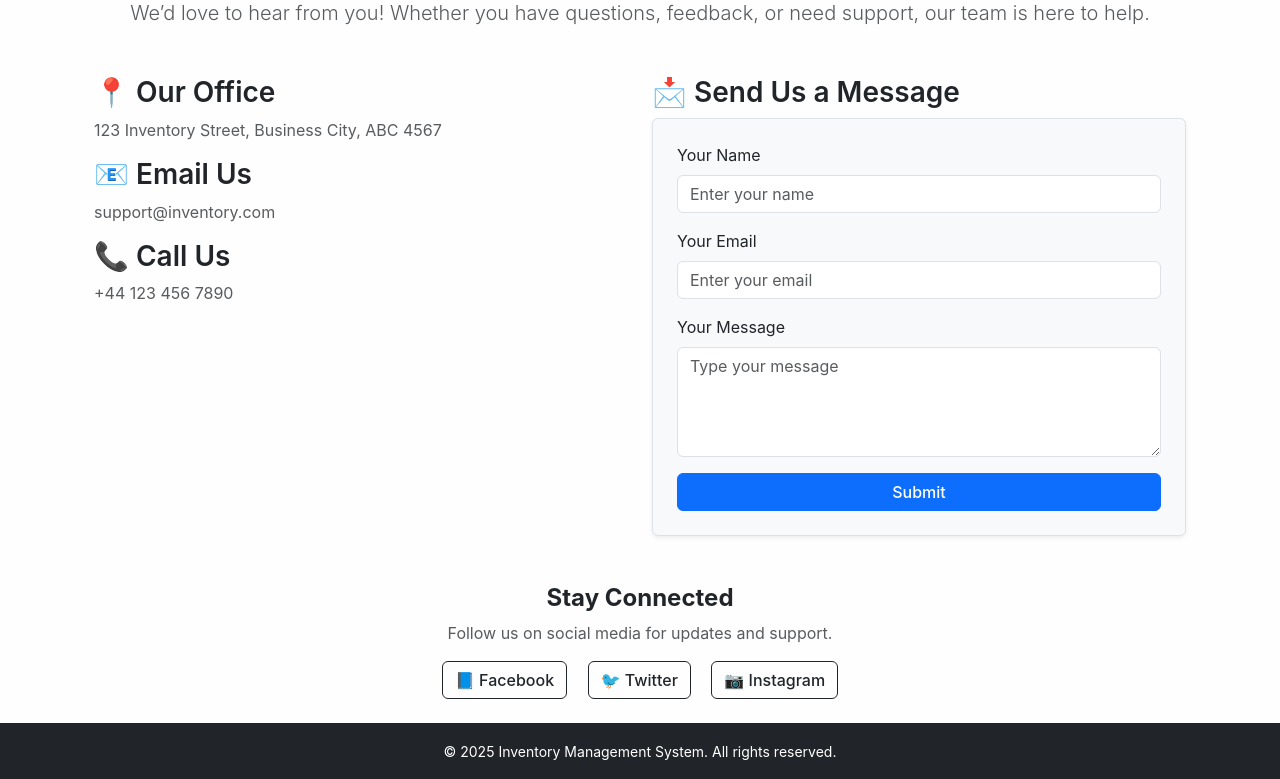
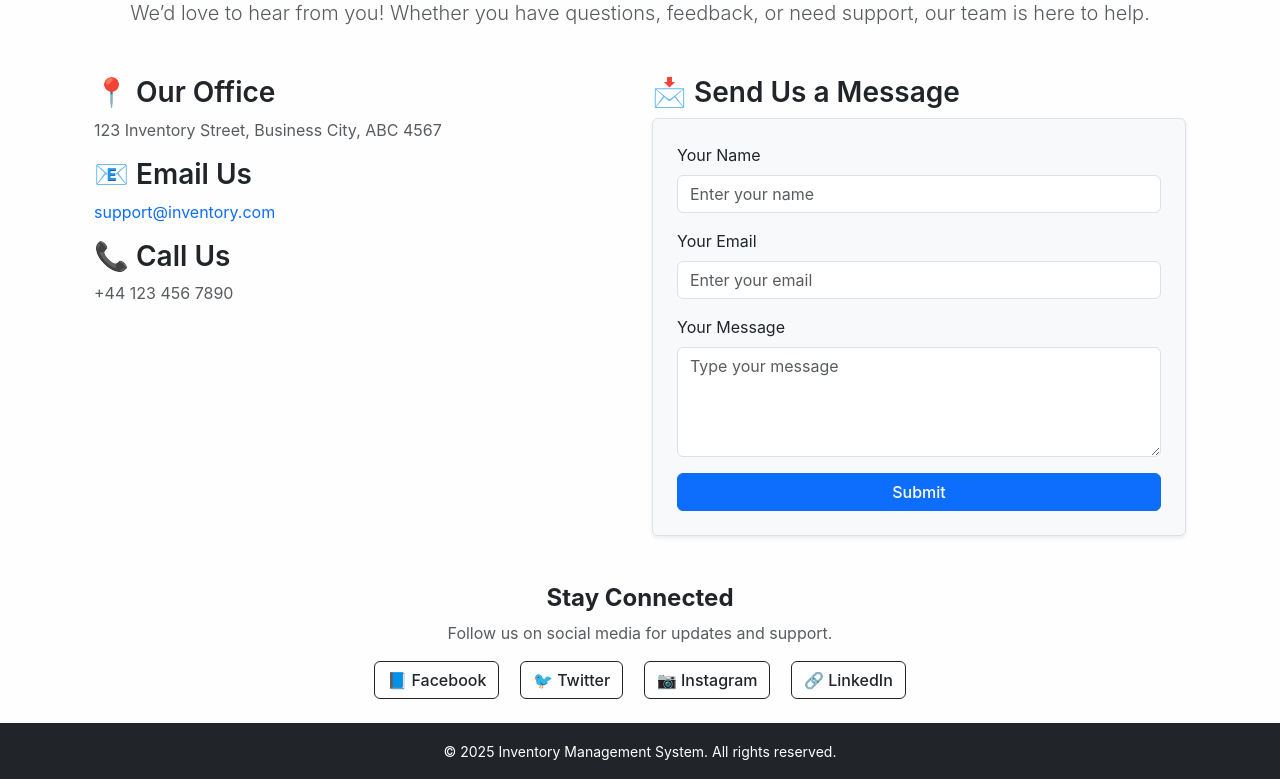
Before and after one commit to Purohit1999/inventory_management, a Django app: page /contact/ in a window 1280 px wide. Shown: the part 176-955 px from the top of the page. Run offline with Django 5.2, Linux system fonts and the light colour scheme; some libraries are stand-ins or nearby versions.

Commit message:
contact.html and views.py updated for links

```diff
--- a/inventory/templates/inventory/contact.html
+++ b/inventory/templates/inventory/contact.html
@@ -11,13 +11,23 @@
         </p>
     </div>
 
+    {% if success %}
+    <div class="alert alert-success mt-4 text-center" role="alert">
+        ✅ Thank you for contacting us! We’ll be in touch with you soon.
+    </div>
+    {% endif %}
+
     <!-- ✅ Contact Information -->
     <div class="row mt-5">
         <div class="col-md-6">
             <h3 class="fw-semibold">📍 Our Office</h3>
             <p class="text-muted">123 Inventory Street, Business City, ABC 4567</p>
+
             <h3 class="fw-semibold">📧 Email Us</h3>
-            <p class="text-muted">support@inventory.com</p>
+            <p class="text-muted">
+                <a href="mailto:support@inventory.com" class="text-decoration-none">support@inventory.com</a>
+            </p>
+
             <h3 class="fw-semibold">📞 Call Us</h3>
             <p class="text-muted">+44 123 456 7890</p>
         </div>
@@ -47,12 +57,11 @@
     <!-- ✅ Social Media & Additional Contact -->
     <div class="text-center mt-5">
         <h4 class="fw-bold">Stay Connected</h4>
-        <p class="text-muted">
-            Follow us on social media for updates and support.
-        </p>
-        <a href="#" class="btn btn-outline-dark mx-2">📘 Facebook</a>
-        <a href="#" class="btn btn-outline-dark mx-2">🐦 Twitter</a>
-        <a href="#" class="btn btn-outline-dark mx-2">📷 Instagram</a>
+        <p class="text-muted">Follow us on social media for updates and support.</p>
+        <a href="https://facebook.com/yourpage" target="_blank" class="btn btn-outline-dark mx-2">📘 Facebook</a>
+        <a href="https://twitter.com/yourhandle" target="_blank" class="btn btn-outline-dark mx-2">🐦 Twitter</a>
+        <a href="https://instagram.com/yourhandle" target="_blank" class="btn btn-outline-dark mx-2">📷 Instagram</a>
+        <a href="https://linkedin.com/company/yourcompany" target="_blank" class="btn btn-outline-dark mx-2">🔗 LinkedIn</a>
     </div>
 </div>
 {% endblock %}
--- a/inventory/views.py
+++ b/inventory/views.py
@@ -17,6 +17,15 @@ def home(request):
     return render(request, "inventory/home.html", {"products": products})
 
 def contact_page(request):
+    if request.method == "POST":
+        name = request.POST.get("name")
+        email = request.POST.get("email")
+        message = request.POST.get("message")
+
+        # (Optional) You could log or store this information in a model or send an email
+
+        return render(request, "inventory/contact.html", {"success": True})
+
     return render(request, "inventory/contact.html")
 
 def about_page(request):
@@ -51,14 +60,14 @@ def login_view(request):
             if user is not None:
                 login(request, user)
                 messages.success(request, f"✅ Welcome {user.username}!")
-                return redirect("inventory:product_list")  # Redirect to product list after login
+                return redirect("inventory:product_list")
             else:
                 messages.error(request, "❌ Invalid credentials.")
         else:
             messages.error(request, "❌ Please correct the errors below.")
     else:
         form = AuthenticationForm()
-    return render(request, "registration/login.html", {"form": form})  # Use correct template path
+    return render(request, "registration/login.html", {"form": form})
 
 @method_decorator(csrf_exempt, name="dispatch")
 class CustomLogoutView(LogoutView):
```
